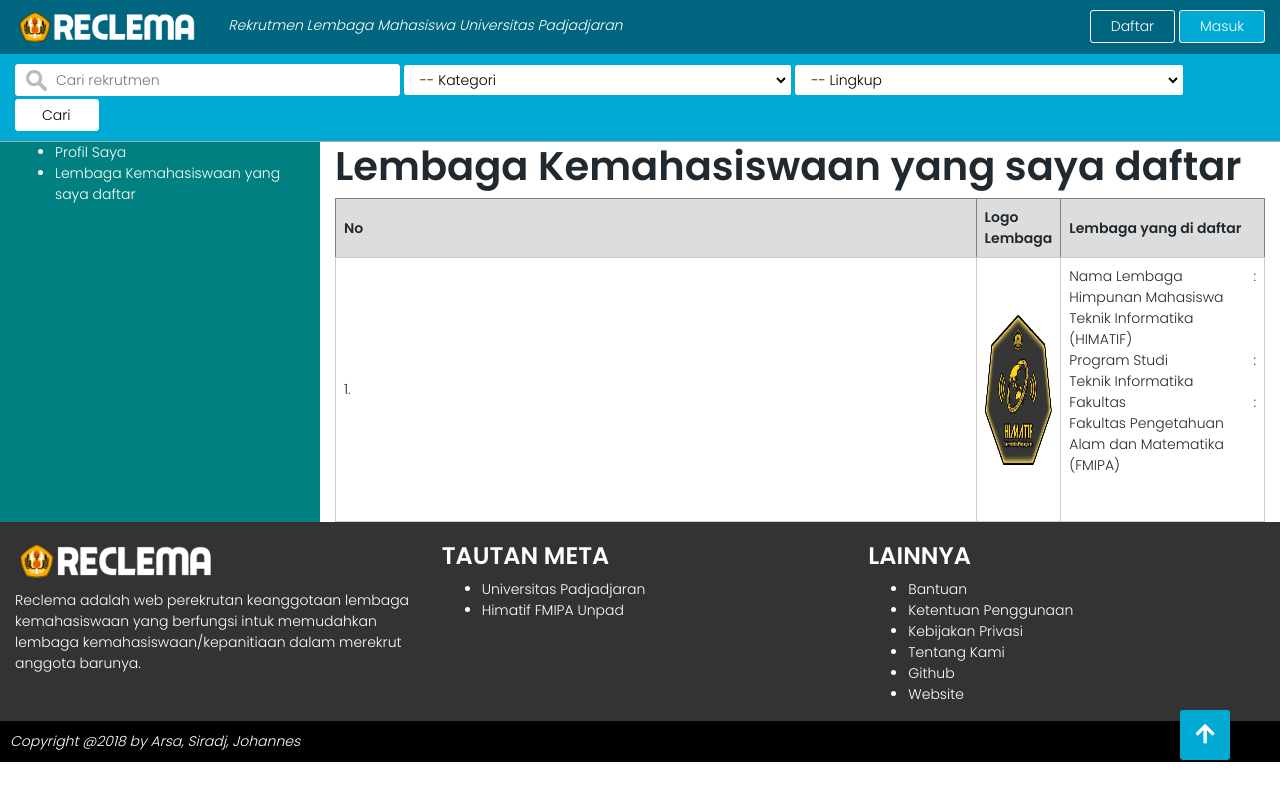
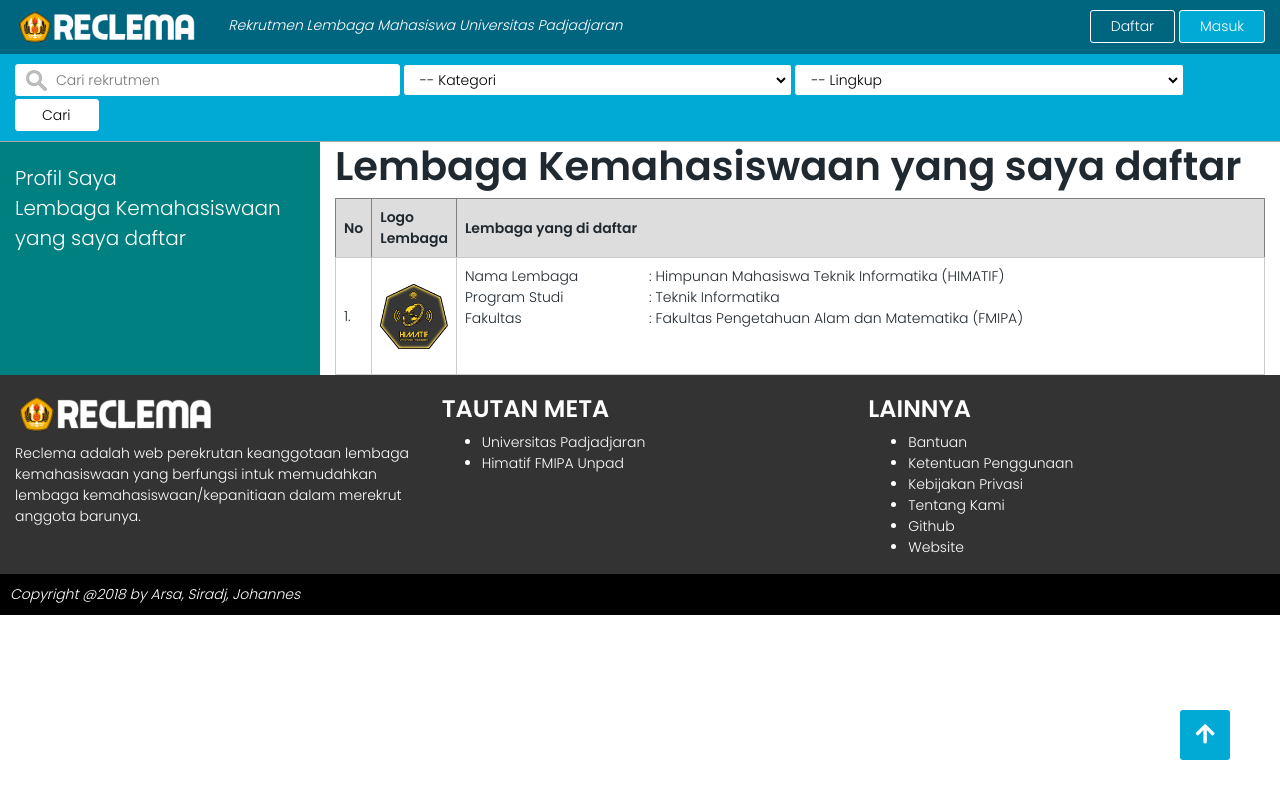
Before and after one commit to fadillaharsa/pwproject, a CodeIgniter app: page /pwproject/index.php/profil_lembaga/index in a window 1280 px wide. Run offline with CodeIgniter, Linux system fonts and the light colour scheme; some libraries are stand-ins or nearby versions.

Commit message:
tambah profil_lembaga

```diff
--- a/Reclema/application/views/profil_lembaga.php
+++ b/Reclema/application/views/profil_lembaga.php
@@ -7,23 +7,18 @@ include "part/function_header.php";
 <!--MAIN-->
 <div class="container-fluid">
 	<div class="row">
-		<div class="col-sm-3" style="background: #008080; color: white">
-			<ul>
-				<li><a href="#profilsaya">Profil Saya</a></li>
-				<li><a href="#profillembaga">Lembaga Kemahasiswaan yang saya daftar</a></li>
-			</ul>
-		</div>
+		<?php include "part/sidenav_mahasiswa.php"; ?>
 		<div class="col-sm-9">
 			<h1>Lembaga Kemahasiswaan yang saya daftar</h1>
 			<table border="1px solid black" width="auto">
 				<tr>
 					<th>No</th>
 					<th>Logo Lembaga</th>
-					<th>Lembaga yang di daftar</th>
+					<th style="width: 100%">Lembaga yang di daftar</th>
 				</tr>
 				<tr>
-					<td>1. </td>
-					<td><img src="../content/himatif.png" width="100px" height="150px" align="left"></td>
+					<td style="width: auto;">1. </td>
+					<td style="width: auto;"><img width="100px" src="<?php echo base_url()?>/content/himatif.png"></td>
 					<td>
 						<p align="left">
 						Nama Lembaga<span style="white-space: pre;">			</span>: Himpunan Mahasiswa Teknik Informatika (HIMATIF)<br>
--- a/Reclema/stylesheet/ourcss.css
+++ b/Reclema/stylesheet/ourcss.css
@@ -459,7 +459,6 @@ th {
   border: 1px solid #ccc
   text-align: left;
   padding: 8px;
-  width: auto;
 }
 
 
```
